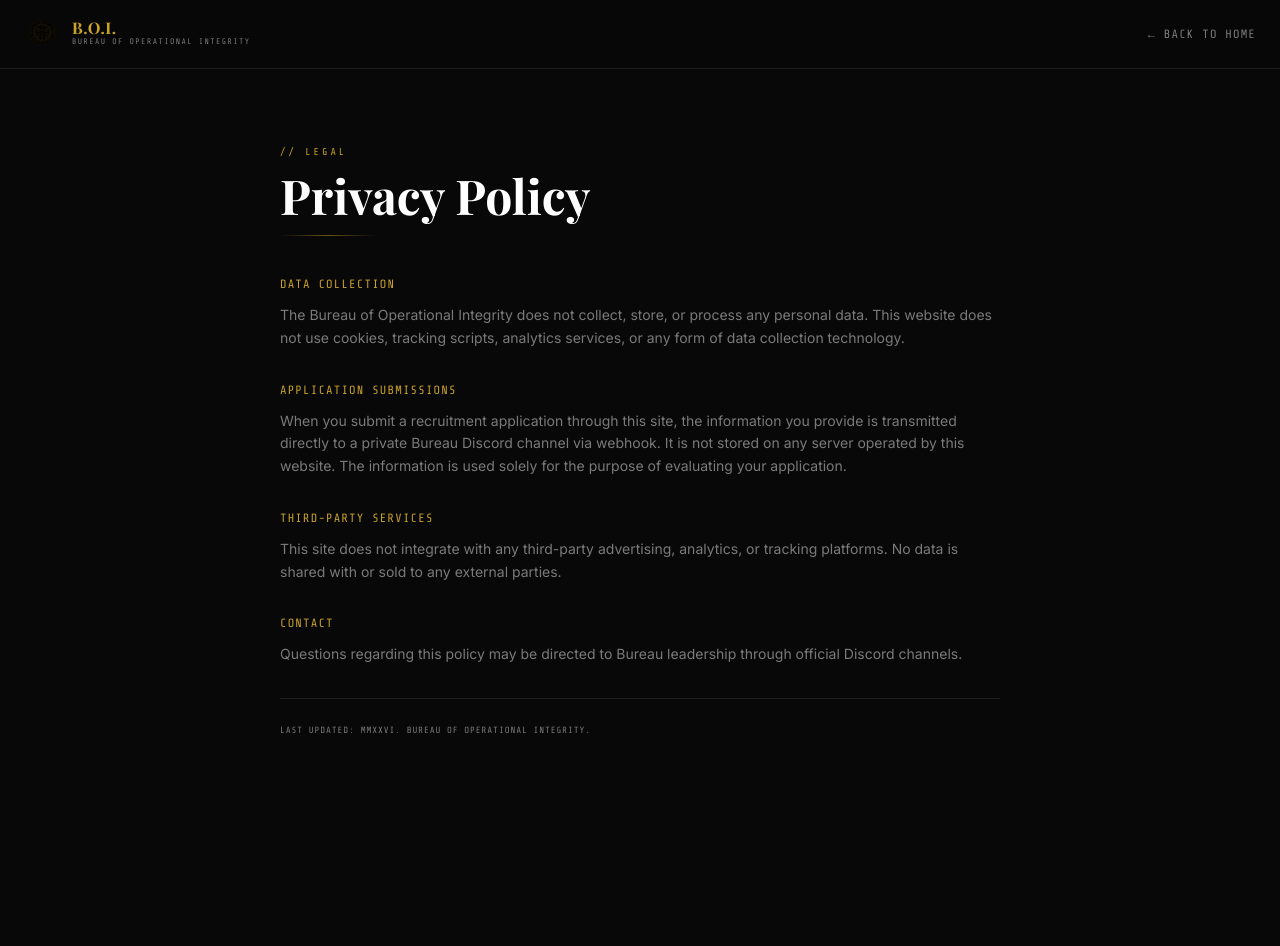
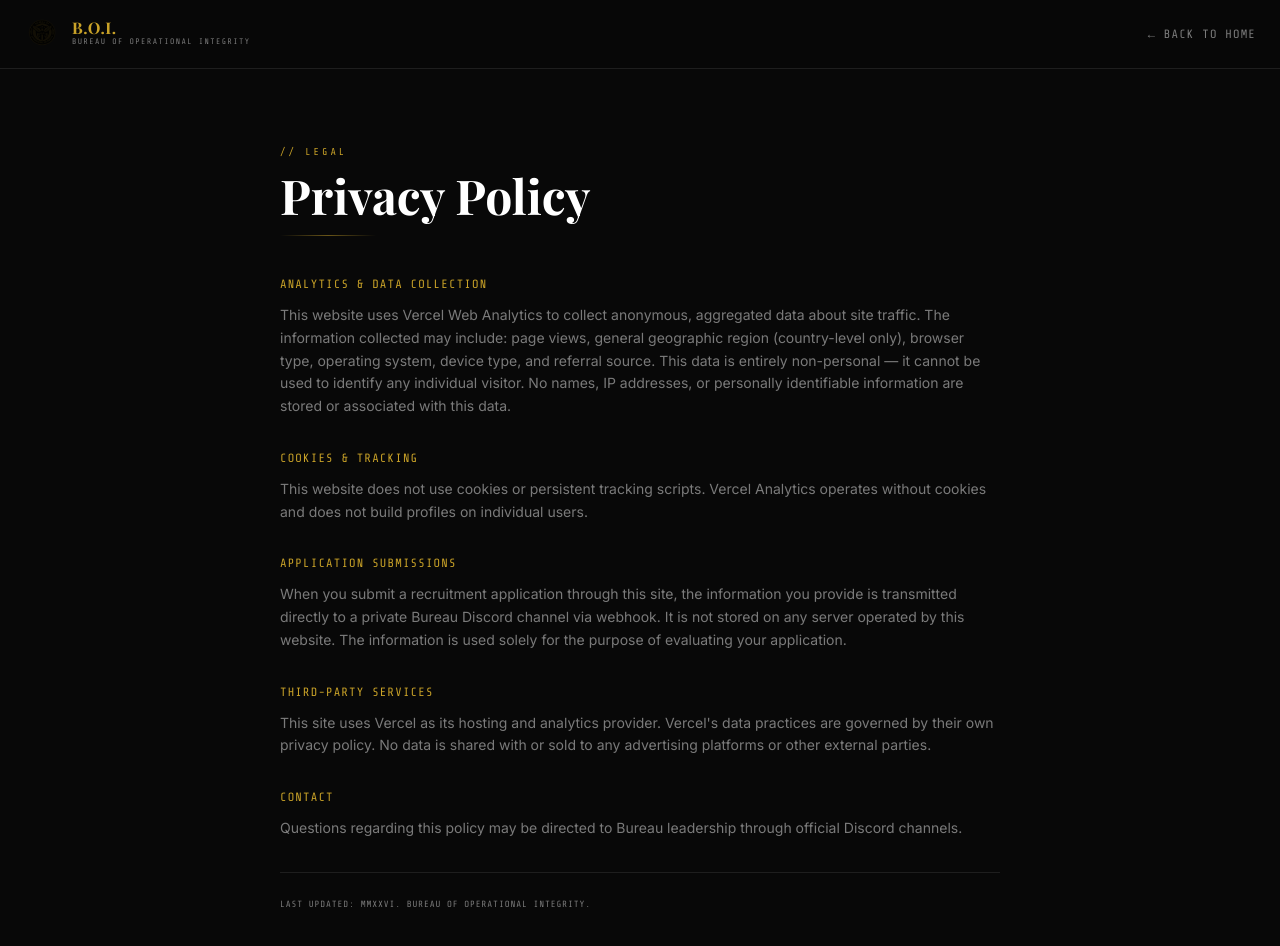
Before and after one commit to DignityDC/boiwebsite, a Next.js app: page /privacy in a window 1280 px wide. Shown: the top 946 px of the page. Before the commit the page ends 834 px from the top, so only its background shows below. Built offline with nearby package versions, Linux system fonts and the light colour scheme.

Commit message:
Revise Privacy Policy and Data Collection Details
Updated privacy policy to include Vercel Web Analytics and clarified data collection practices.

```diff
--- a/app/privacy/page.jsx
+++ b/app/privacy/page.jsx
@@ -34,8 +34,13 @@ export default function PrivacyPage() {
 
         <div className="space-y-8 text-boi-muted text-sm leading-relaxed">
           <div>
-            <h2 className="font-mono text-xs tracking-widest text-boi-gold uppercase mb-3">Data Collection</h2>
-            <p>The Bureau of Operational Integrity does not collect, store, or process any personal data. This website does not use cookies, tracking scripts, analytics services, or any form of data collection technology.</p>
+            <h2 className="font-mono text-xs tracking-widest text-boi-gold uppercase mb-3">Analytics & Data Collection</h2>
+            <p>This website uses Vercel Web Analytics to collect anonymous, aggregated data about site traffic. The information collected may include: page views, general geographic region (country-level only), browser type, operating system, device type, and referral source. This data is entirely non-personal — it cannot be used to identify any individual visitor. No names, IP addresses, or personally identifiable information are stored or associated with this data.</p>
+          </div>
+
+          <div>
+            <h2 className="font-mono text-xs tracking-widest text-boi-gold uppercase mb-3">Cookies & Tracking</h2>
+            <p>This website does not use cookies or persistent tracking scripts. Vercel Analytics operates without cookies and does not build profiles on individual users.</p>
           </div>
 
           <div>
@@ -45,7 +50,7 @@ export default function PrivacyPage() {
 
           <div>
             <h2 className="font-mono text-xs tracking-widest text-boi-gold uppercase mb-3">Third-Party Services</h2>
-            <p>This site does not integrate with any third-party advertising, analytics, or tracking platforms. No data is shared with or sold to any external parties.</p>
+            <p>This site uses Vercel as its hosting and analytics provider. Vercel's data practices are governed by their own privacy policy. No data is shared with or sold to any advertising platforms or other external parties.</p>
           </div>
 
           <div>
```
